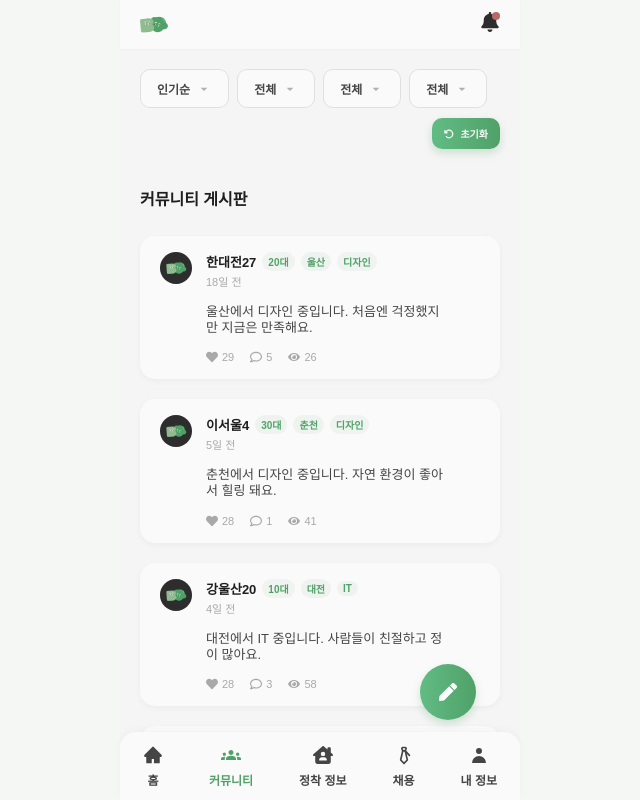
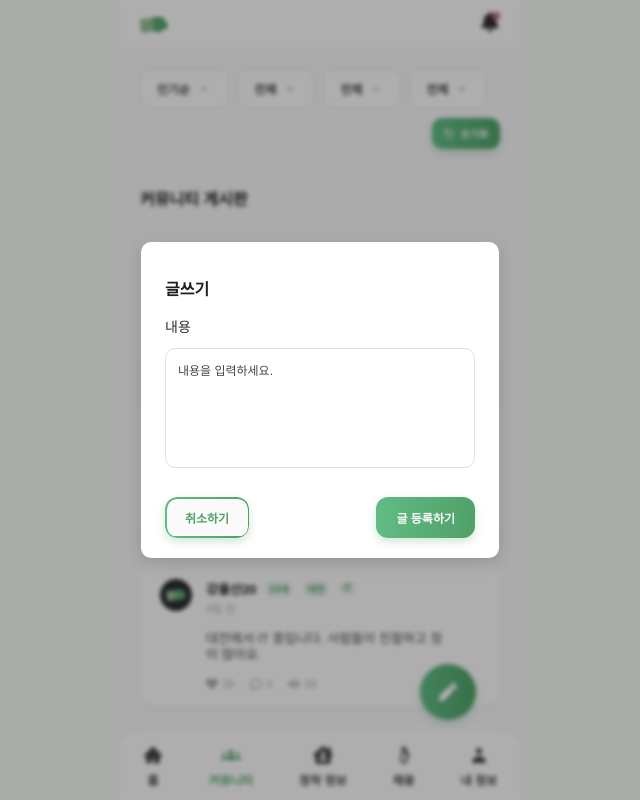
Before and after one commit to 1000hyehyang/burty-frontend, a React (Vite) app: page /community in a window 1280 px wide. Both pictures are taken after a click on the button 768 px from the left and 692 px from the top of the page. Shown: the top 800 px of the page, without its empty margins (320-960 px from the left). Built offline with nearby package versions, Linux system fonts and the light colour scheme; a web font is replaced by a local one.

Commit message:
feat : 글쓰기 모달창 완료

```diff
--- /dev/null
+++ b/src/components/Community/CommunityWriteModal.tsx
@@ -0,0 +1,120 @@
+import styled from "styled-components";
+import PrimaryButton from "../Common/PrimaryButton";
+import StrokeButton from "../Common/StrokeButton.tsx";
+import { useState, useEffect } from "react";
+import { useModalStore } from "../../store/store/useModalStore";
+
+const Overlay = styled.div`
+  position: fixed; /* Viewport 기준으로! */
+  top: 0;
+  left: 0;
+  width: 100vw;
+  height: 100dvh;
+  background-color: rgba(0, 0, 0, 0.3);
+  backdrop-filter: blur(2px);
+  z-index: 1000;
+
+  display: flex;
+  justify-content: center;
+  align-items: center;
+
+  padding: 24px;
+  box-sizing: border-box;
+`;
+
+const Modal = styled.div`
+  width: 100%;
+  max-width: 310px;
+  background-color: white;
+  padding: 20px 24px;
+  border-radius: 10px;
+  box-shadow: 0 4px 20px rgba(0, 0, 0, 0.15);
+`;
+
+const Title = styled.h2`
+  font-size: 16px;
+  color: var(--variable-collection-text-100);
+  font-weight: 600;
+  margin-bottom: 16px;
+`;
+
+const Label = styled.label`
+  font-size: 14px;
+  color: var(--variable-collection-text-200);
+  font-weight: 500;
+  margin-bottom: 12px;
+  display: block;
+`;
+
+const Textarea = styled.textarea`
+  width: 100%;
+  height: 120px;
+  padding: 12px;
+  font-size: 12px;
+  font-family: "Pretendard", sans-serif;
+  border: 1.5px solid var(--variable-collection-bg-300);
+  border-radius: 10px;
+  resize: none;
+  margin-bottom: 24px;
+  box-sizing: border-box;
+  transition: border-color 0.2s ease;
+
+  &::placeholder {
+    color: var(--variable-collection-text-300);
+    font-family: "Pretendard", sans-serif;
+  }
+
+  &:focus {
+    border-color: var(--variable-collection-primary-100);
+    outline: none;
+  }
+`;
+
+const ButtonGroup = styled.div`
+  display: flex;
+  justify-content: space-between;
+  gap: 12px;
+`;
+
+const CommunityWriteModal = () => {
+  const [content, setContent] = useState("");
+  const close = useModalStore((s) => s.close);
+  const isOpen = useModalStore((s) => s.isOpen);
+
+  useEffect(() => {
+    if (isOpen) document.body.style.overflow = "hidden";
+    else document.body.style.overflow = "auto";
+    return () => {
+      document.body.style.overflow = "auto";
+    };
+  }, [isOpen]);
+
+  if (!isOpen) return null;
+
+  const handleSubmit = () => {
+    if (!content.trim()) return alert("내용을 입력해주세요!");
+    console.log("작성 내용:", content);
+    close();
+  };
+
+  return (
+    <Overlay onClick={close}>
+      <Modal onClick={(e) => e.stopPropagation()}>
+        <Title>글쓰기</Title>
+        <Label htmlFor="content">내용</Label>
+        <Textarea
+          id="content"
+          value={content}
+          placeholder="내용을 입력하세요."
+          onChange={(e) => setContent(e.target.value)}
+        />
+        <ButtonGroup>
+          <StrokeButton onClick={close}>취소하기</StrokeButton>
+          <PrimaryButton onClick={handleSubmit}>글 등록하기</PrimaryButton>
+        </ButtonGroup>
+      </Modal>
+    </Overlay>
+  );
+};
+
+export default CommunityWriteModal;
--- a/src/pages/CommunityPage.tsx
+++ b/src/pages/CommunityPage.tsx
@@ -1,20 +1,18 @@
 // 📄 pages/CommunityPage.tsx
-import SectionTitle from "../components/Common/SectionTitle";
 import CommunityFilters from "../components/Community/CommunityFilters";
 import CommunityPostList from "../components/Community/CommunityPostList";
+import SectionTitle from "../components/Common/SectionTitle";
 import FloatingWriteButton from "../components/Common/FloatingWriteButton";
+import CommunityWriteModal from "../components/Community/CommunityWriteModal";
 
 const CommunityPage = () => {
-  const handleWrite = () => {
-    alert("글쓰기 이동!");
-  };
-
   return (
     <>
       <CommunityFilters />
       <SectionTitle title="커뮤니티 게시판" />
       <CommunityPostList mode="community" />
-      <FloatingWriteButton onClick={handleWrite} />
+      <FloatingWriteButton />
+      <CommunityWriteModal />
     </>
   );
 };
```
